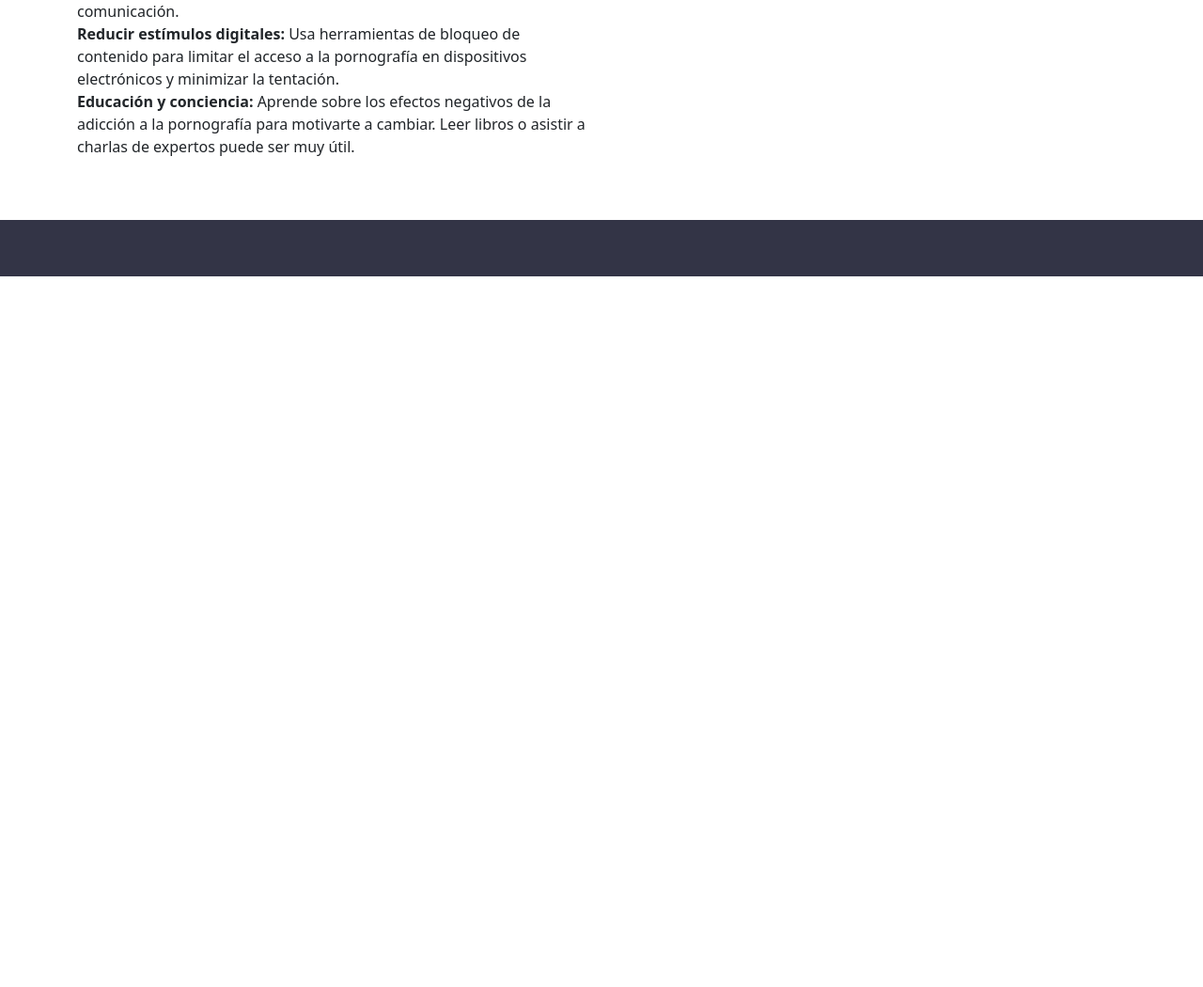
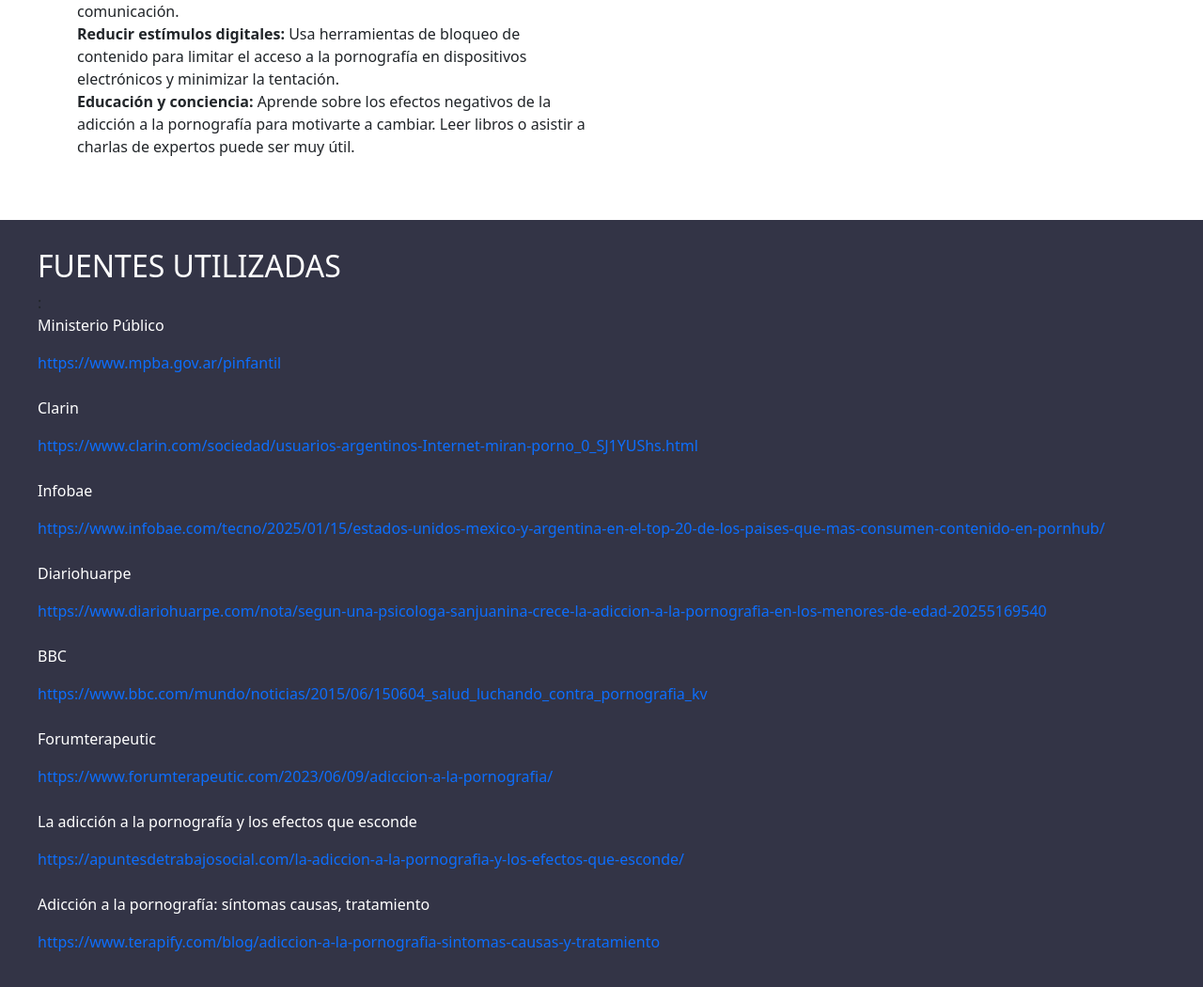
Before and after one commit to devarsito/Adicci-n, a plain HTML site: page SECTIONS/Tratamientos.html in a window 1280 px wide. Shown: the part 1441-2491 px from the top of the page at 94% size. Before the commit the page ends 1735 px from the top, so only its background shows below. Drawn offline with nearby package versions, Linux system fonts and the light colour scheme.

Commit message:
Update Tratamientos.html

```diff
--- a/SECTIONS/Tratamientos.html
+++ b/SECTIONS/Tratamientos.html
@@ -66,7 +66,34 @@
     </main>
 
     <footer class="COLOR1">
-
+      <div>
+        <h2 style="color: white;">FUENTES UTILIZADAS</h2>:
+            <br>
+              <p style="color: white;">Ministerio Público </p>
+              <a href="https://www.mpba.gov.ar/pinfantil" style="text-decoration: none;">https://www.mpba.gov.ar/pinfantil</a><br>
+            <br>
+              <p style="color: white;">Clarin </p>
+              <a href="https://www.clarin.com/sociedad/usuarios-argentinos-Internet-miran-porno_0_SJ1YUShs.html style=" style="text-decoration: none;">https://www.clarin.com/sociedad/usuarios-argentinos-Internet-miran-porno_0_SJ1YUShs.html</a><br>
+            <br>
+              <p style="color: white;">Infobae </p>
+              <a href="https://www.infobae.com/tecno/2025/01/15/estados-unidos-mexico-y-argentina-en-el-top-20-de-los-paises-que-mas-consumen-contenido-en-pornhub/" style="text-decoration: none;">https://www.infobae.com/tecno/2025/01/15/estados-unidos-mexico-y-argentina-en-el-top-20-de-los-paises-que-mas-consumen-contenido-en-pornhub/</a><br>
+            <br>
+              <p style="color: white;">Diariohuarpe </p>
+              <a href="https://www.diariohuarpe.com/nota/segun-una-psicologa-sanjuanina-crece-la-adiccion-a-la-pornografia-en-los-menores-de-edad-20255169540" style="text-decoration: none;">https://www.diariohuarpe.com/nota/segun-una-psicologa-sanjuanina-crece-la-adiccion-a-la-pornografia-en-los-menores-de-edad-20255169540</a><br>
+            <br>
+              <p style="color: white;">BBC </p>
+              <a href="https://www.bbc.com/mundo/noticias/2015/06/150604_salud_luchando_contra_pornografia_kv" style="text-decoration: none;">https://www.bbc.com/mundo/noticias/2015/06/150604_salud_luchando_contra_pornografia_kv</a><br>
+            <br>
+              <p style="color: white;">Forumterapeutic </p>
+              <a href="https://www.forumterapeutic.com/2023/06/09/adiccion-a-la-pornografia/" style="text-decoration: none;">https://www.forumterapeutic.com/2023/06/09/adiccion-a-la-pornografia/</a><br>
+            <br>
+              <p style="color: white;">La adicción a la pornografía y los efectos que esconde </p>
+              <a href="https://apuntesdetrabajosocial.com/la-adiccion-a-la-pornografia-y-los-efectos-que-esconde/" style="text-decoration: none;">https://apuntesdetrabajosocial.com/la-adiccion-a-la-pornografia-y-los-efectos-que-esconde/</a><br>
+            <br>
+              <p style="color: white;">Adicción a la pornografía: síntomas causas, tratamiento </p>
+              <a href="https://www.terapify.com/blog/adiccion-a-la-pornografia-sintomas-causas-y-tratamiento" style="text-decoration: none;">https://www.terapify.com/blog/adiccion-a-la-pornografia-sintomas-causas-y-tratamiento</a><br>
+            <br>
+      </div>
     </footer>
 
     <script src="https://cdn.jsdelivr.net/npm/bootstrap@5.3.6/dist/js/bootstrap.bundle.min.js" integrity="sha384-j1CDi7MgGQ12Z7Qab0qlWQ/Qqz24Gc6BM0thvEMVjHnfYGF0rmFCozFSxQBxwHKO" crossorigin="anonymous"></script>
```
